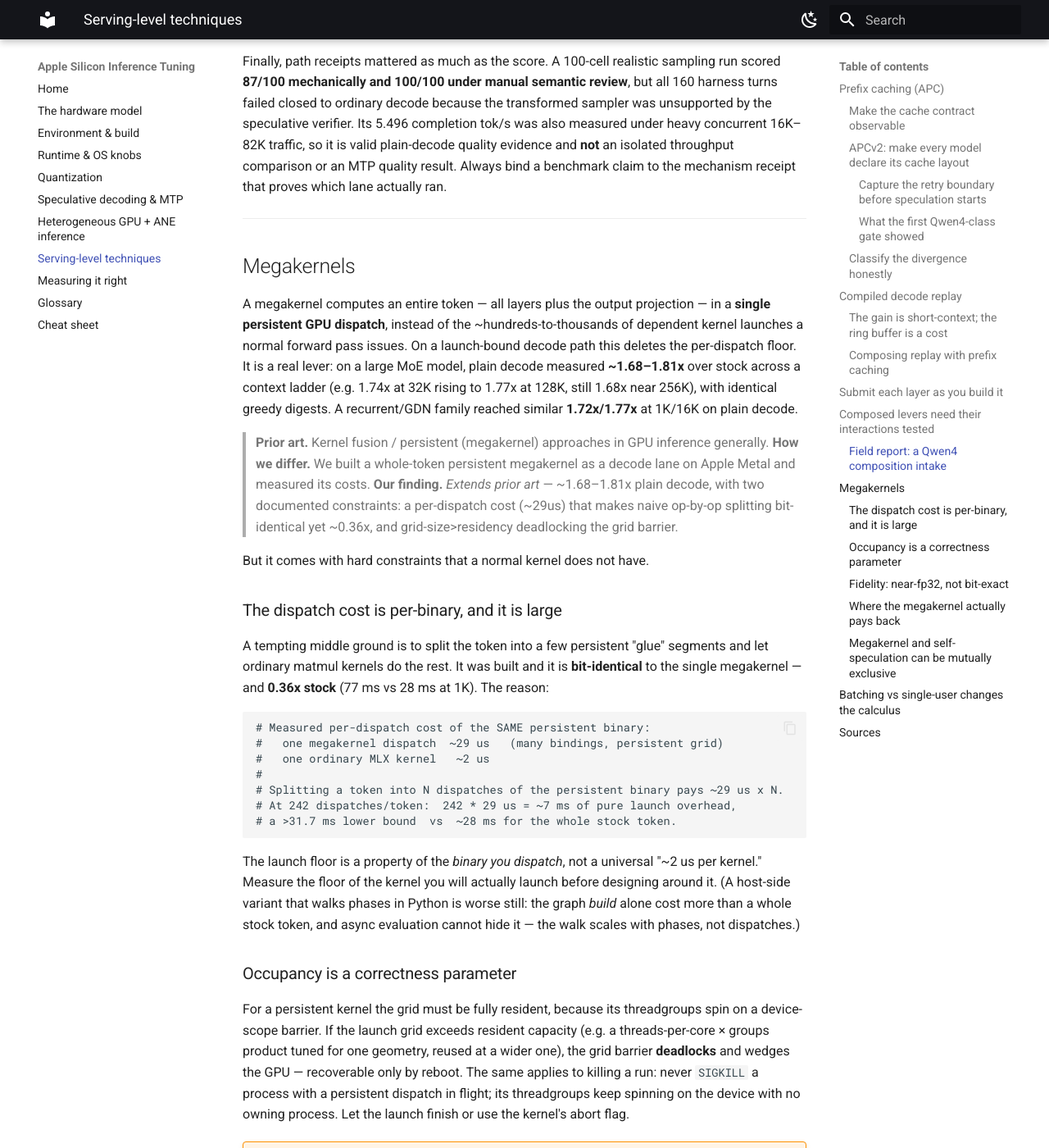
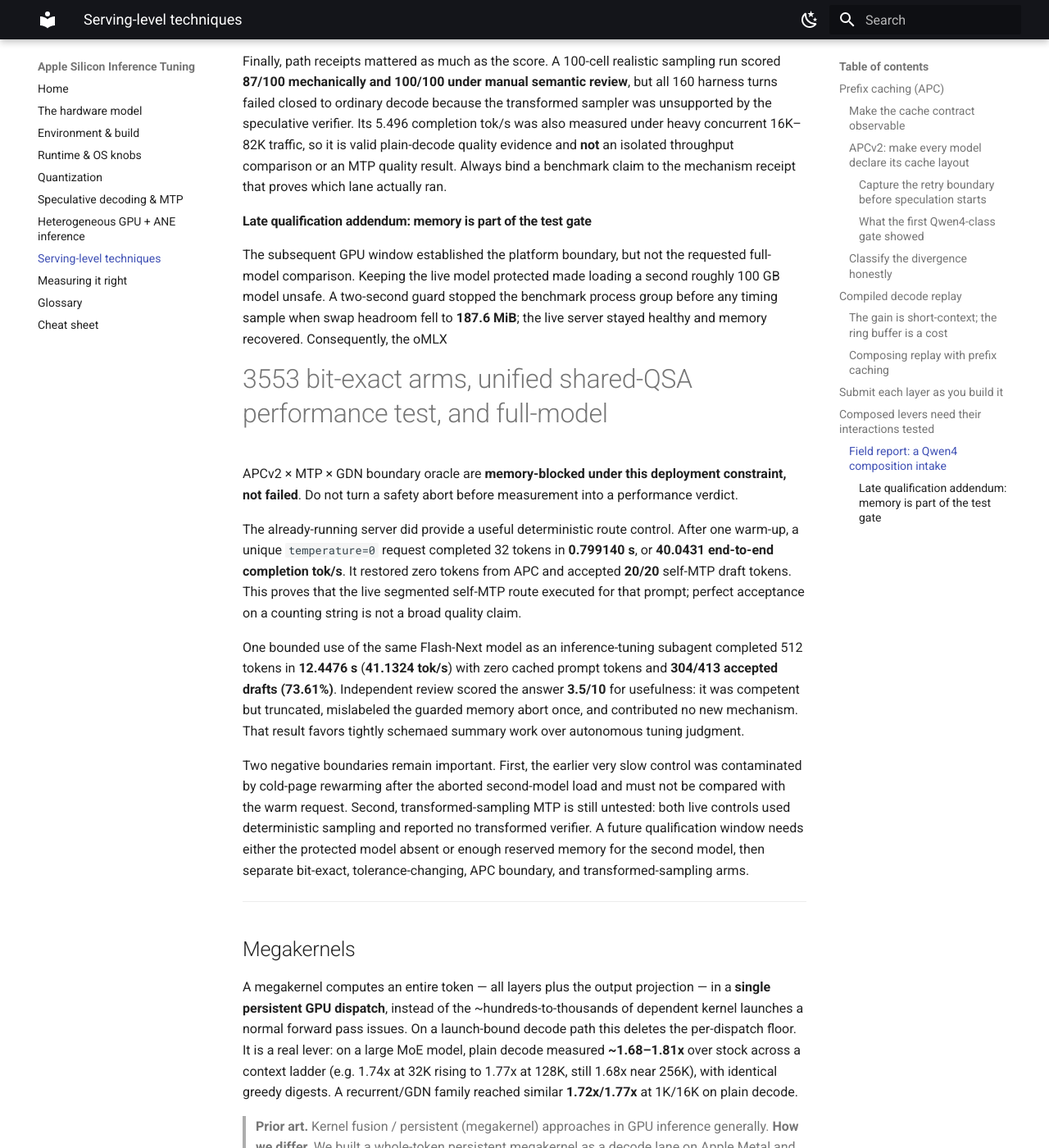
Before and after one commit to pierre427/apple-silicon-inference-tuning, an MkDocs documentation site: the page built from docs/serving-techniques.md, in a window 1280 px wide and 1400 px high, scrolled down 10491 px. Shown: the whole window at 82% size. Built offline with MkDocs 1.6.1 and Material for MkDocs 9.7.7, drawn with Linux system fonts in a browser that asks for light colours.

Commit message:
Document guarded Qwen4 GPU qualification

```diff
--- a/docs/serving-techniques.md
+++ b/docs/serving-techniques.md
@@ -461,6 +461,40 @@ traffic, so it is valid plain-decode quality evidence and **not** an isolated
 throughput comparison or an MTP quality result. Always bind a benchmark claim
 to the mechanism receipt that proves which lane actually ran.
 
+#### Late qualification addendum: memory is part of the test gate
+
+The subsequent GPU window established the platform boundary, but not the
+requested full-model comparison. Keeping the live model protected made loading
+a second roughly 100 GB model unsafe. A two-second guard stopped the benchmark
+process group before any timing sample when swap headroom fell to **187.6 MiB**;
+the live server stayed healthy and memory recovered. Consequently, the oMLX
+#3553 bit-exact arms, unified shared-QSA performance test, and full-model
+APCv2 × MTP × GDN boundary oracle are **memory-blocked under this deployment
+constraint, not failed**. Do not turn a safety abort before measurement into a
+performance verdict.
+
+The already-running server did provide a useful deterministic route control.
+After one warm-up, a unique `temperature=0` request completed 32 tokens in
+**0.799140 s**, or **40.0431 end-to-end completion tok/s**. It restored zero
+tokens from APC and accepted **20/20** self-MTP draft tokens. This proves that
+the live segmented self-MTP route executed for that prompt; perfect acceptance
+on a counting string is not a broad quality claim.
+
+One bounded use of the same Flash-Next model as an inference-tuning subagent
+completed 512 tokens in **12.4476 s** (**41.1324 tok/s**) with zero cached prompt
+tokens and **304/413 accepted drafts (73.61%)**. Independent review scored the
+answer **3.5/10** for usefulness: it was competent but truncated, mislabeled the
+guarded memory abort once, and contributed no new mechanism. That result favors
+tightly schemaed summary work over autonomous tuning judgment.
+
+Two negative boundaries remain important. First, the earlier very slow control
+was contaminated by cold-page rewarming after the aborted second-model load and
+must not be compared with the warm request. Second, transformed-sampling MTP is
+still untested: both live controls used deterministic sampling and reported no
+transformed verifier. A future qualification window needs either the protected
+model absent or enough reserved memory for the second model, then separate
+bit-exact, tolerance-changing, APC boundary, and transformed-sampling arms.
+
 ---
 
 ## Megakernels
```
